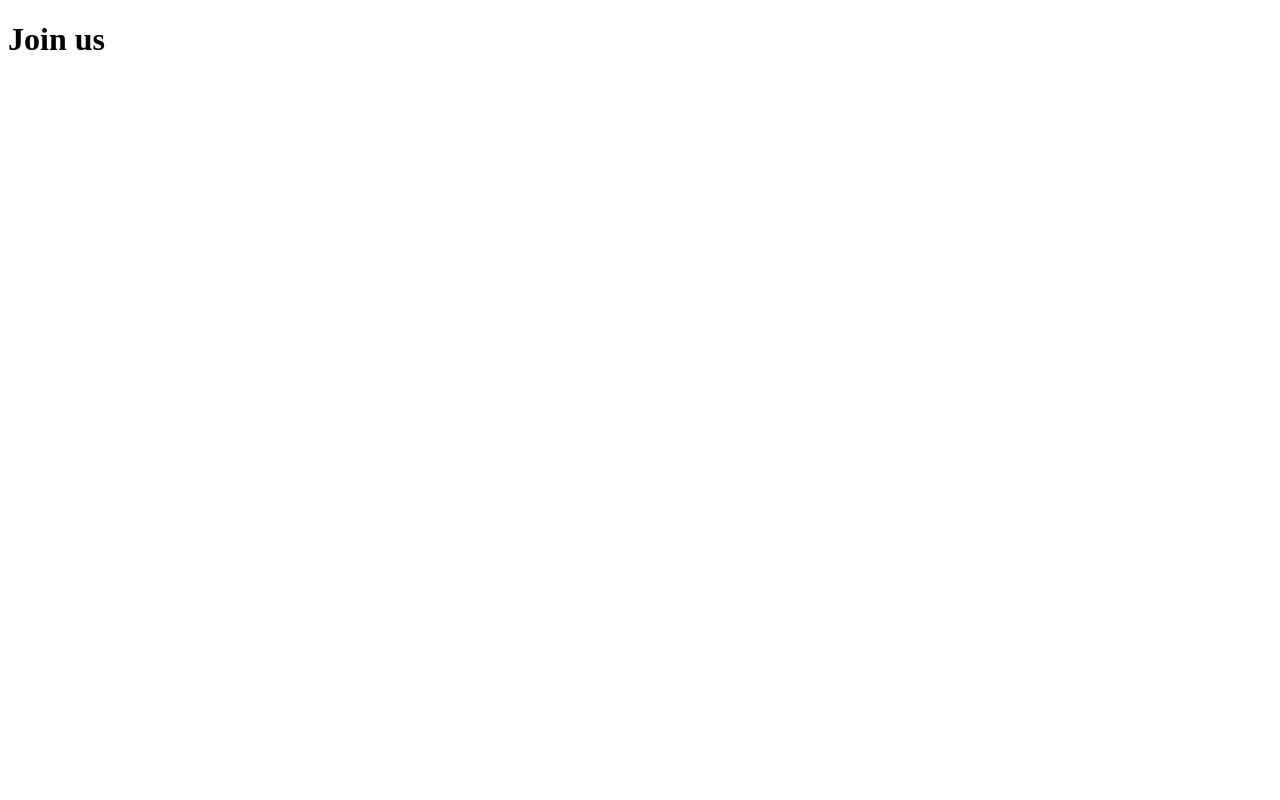
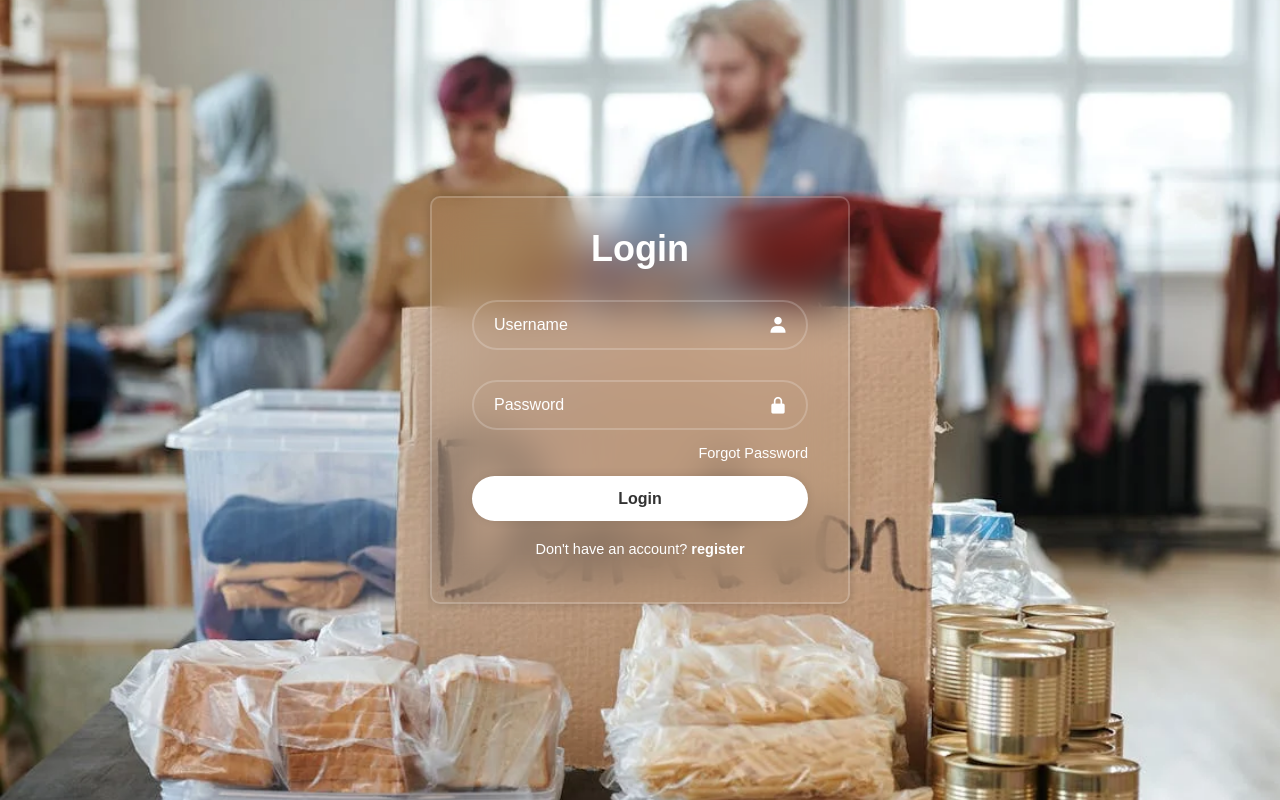
Before and after one commit to Anikettt01/ngo-html, a plain HTML site: page joinUs.html in a window 1280 px wide. Drawn offline with nearby package versions, Linux system fonts and the light colour scheme.

Commit message:
added authentication screens

```diff
--- a/joinUs.html
+++ b/joinUs.html
@@ -3,9 +3,31 @@
 <head>
     <meta charset="UTF-8">
     <meta name="viewport" content="width=device-width, initial-scale=1.0">
-    <title>Document</title>
+    <title>NGO</title>
+    <link rel="stylesheet" href="joinUsStyle.css">
+    <link href='https://unpkg.com/boxicons@2.1.4/css/boxicons.min.css' rel='stylesheet'>
 </head>
 <body>
-    <h1>Join us</h1>
+    <div class="wrapper">
+        <form action="">
+            <h1>Login</h1>
+            <div class="input-box">
+                <input type="text" placeholder="Username" required>
+                <i class='bx bxs-user'></i>
+            </div>
+            <div class="input-box">
+                <input type="password" placeholder="Password" required>
+                <i class='bx bxs-lock-alt' ></i>
+            </div>
+            <div class="remember-forgot">
+                <!-- <label><input type="checkbox">Remember me</label> -->
+                <a href="#">Forgot Password</a>
+            </div>
+            <button type="submit" class="btn">Login</button>
+            <div class="register-link">
+                <p>Don't have an account? <a href="signup.html">register</a></p>
+            </div>
+        </form>
+    </div>
 </body>
 </html>
--- /dev/null
+++ b/joinUsStyle.css
@@ -0,0 +1,116 @@
+*{
+    padding: 0;
+    margin: 0;
+    box-sizing: border-box;
+    font-family: "poppins",sans-serif;
+}
+
+body{
+    display: flex;
+    justify-content: center;
+    align-items: center;
+    min-height: 100vh;
+    background: url('landing_page.webp') no-repeat;
+    background-size: cover;
+    background-position: center;
+}
+
+.wrapper{
+    width:420px;
+    background: transparent;
+    border: 2px solid rgba(255,255, 255,.2);
+    backdrop-filter: blur(20px);
+    box-shadow: 0 0 10px rgba(0,0, 0,.2);
+    color: #fff;
+    border-radius: 10px;
+    padding: 30px 40px;
+}
+
+.wrapper h1{
+    font-size: 36px;
+    text-align: center;
+}
+
+.wrapper .input-box{
+    position: relative;
+    width: 100%;
+    height: 50px;
+    /* background: salmon; */
+    margin: 30px 0;
+}
+
+.input-box input{
+    width: 100%;
+    height: 100%;
+    background: transparent;
+    border: none;
+    outline: none;
+    border: 2px solid rgba(255,255,255,0.2);
+    border-radius: 40px;
+    font-size: 16px;
+    color: #fff;
+    padding: 20px 45px 20px 20px;
+}
+
+.input-box input::placeholder{
+    color: #fff
+}
+
+.input-box i{
+    position: absolute;
+    right: 20px;
+    top: 50%;
+    transform: translateY(-50%);
+    font-size: 20px;
+}
+
+.wrapper .remember-forgot{
+    display: flex;
+    justify-content:end;
+    font-size: 14.5px;
+    margin: -15px 0 15px;
+}
+
+.remember-forgot label input{
+    accent-color: #fff;
+    margin-right: 3px;
+}
+
+.remember-forgot a{
+    color: #fff;
+    text-decoration: none;
+}
+
+.remember-forgot a:hover{
+    text-decoration: underline;
+}
+
+.wrapper .btn{
+    width: 100%;
+    height: 45px;
+    background: #fff;
+    border: none;
+    outline: none;
+    border-radius: 40px;
+    box-shadow: 0 0 10px rgba(0,0, 0,.1);
+    cursor: pointer;
+    font-size: 16px;
+    color: #333;
+    font-weight: 600;
+}
+
+.wrapper .register-link{
+    font-size: 14.5px;
+    text-align: center;
+    margin: 20px 0 15px ;
+}
+
+.register-link p a{
+    color: #fff;
+    text-decoration: none;
+    font-weight: 600;
+}
+
+.register-link p a:hover{
+    text-decoration: underline;
+}
```
Also changed, not shown: donate.html (added, +11 -0 lines), index.html (+1 -1 lines), signup.html (added, +40 -0 lines).
